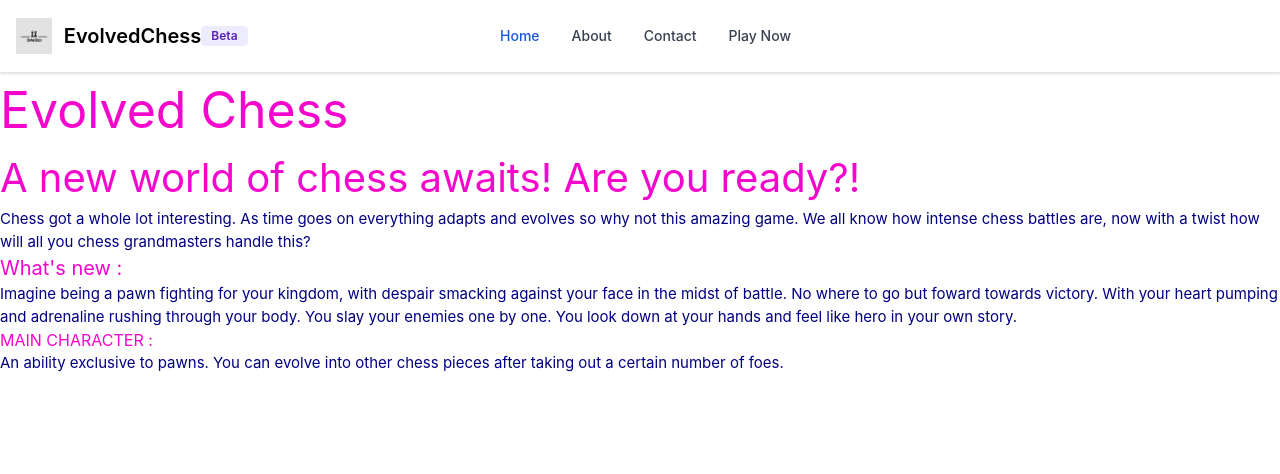
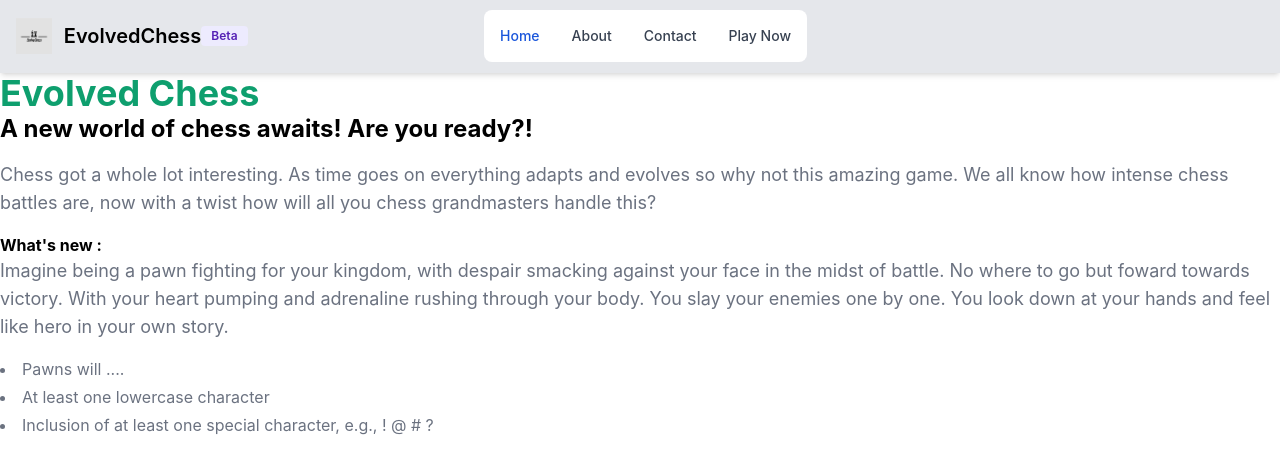
Before and after one commit to KivalM/EvolutionChess, a SvelteKit app: page /about in a window 1280 px wide. Shown: the top 474 px of the page. Built offline with nearby package versions, Linux system fonts and the light colour scheme.

Commit message:
about page stuff

```diff
--- a/src/lib/components/Header.svelte
+++ b/src/lib/components/Header.svelte
@@ -2,10 +2,8 @@
 	import { base } from '$app/paths';
 </script>
 
-<header class="shadow">
-	<nav
-		class="bg-white px-2 sm:px-4 py-2.5 dark:bg-gray-900  w-full z-20 top-0 left-0 border-b border-gray-200 dark:border-gray-600 "
-	>
+<header class="shadow-md bg-gray-500">
+	<nav class="px-2 sm:px-4 py-2.5 bg-gray-200  w-full z-20 top-0 left-0 border-b border-gray-200 ">
 		<div class="container flex flex-wrap justify-between items-center mx-auto">
 			<a href="{base}/" class="flex items-center">
 				<img src="{base}/icons/logo_512.png" class="mr-3 h-6 sm:h-9" alt="EvolvedChess Logo" />
--- a/src/routes/about/+page.svelte
+++ b/src/routes/about/+page.svelte
@@ -3,45 +3,38 @@
 	<meta name="description" content="About this app" />
 </svelte:head>
 
-<div>
-	<h1>Evolved Chess</h1>
-	<h2>A new world of chess awaits! Are you ready?!</h2>
+<section>
+	<!-- align center -->
+	<div class="flex justify-center">
+		<div class="container">
+			<h1 class="text-4xl font-bold text-green-500 ">Evolved Chess</h1>
+			<h2 class="text-2xl font-bold ">A new world of chess awaits! Are you ready?!</h2>
+			<p class="my-4 text-lg text-gray-500">
+				Chess got a whole lot interesting. As time goes on everything adapts and evolves so why not
+				this amazing game. We all know how intense chess battles are, now with a twist how will all
+				you chess grandmasters handle this?
+			</p>
+			<h3 class="font-bold">What's new :</h3>
+			<p class="mb-4 text-lg font-normal text-gray-500 dark:text-gray-400">
+				Imagine being a pawn fighting for your kingdom, with despair smacking against your face in
+				the midst of battle. No where to go but foward towards victory. With your heart pumping and
+				adrenaline rushing through your body. You slay your enemies one by one. You look down at
+				your hands and feel like hero in your own story.
+			</p>
+			<ul class="space-y-1 max-w-md list-disc list-inside text-gray-500 dark:text-gray-400">
+				<li>Pawns will ....</li>
+				<li>At least one lowercase character</li>
+				<li>Inclusion of at least one special character, e.g., ! @ # ?</li>
+			</ul>
+
+			<!-- <h4>MAIN CHARACTER :</h4>
 	<p>
-		Chess got a whole lot interesting. As time goes on everything adapts and evolves so why not this
-		amazing game. We all know how intense chess battles are, now with a twist how will all you chess
-		grandmasters handle this?
-	</p>
-	 <h3>What's new :</h3>
-	 <p>
-		Imagine being a pawn fighting for your kingdom, with despair smacking against your face in the midst
-		of battle. No where to go but foward towards victory. With your heart pumping and adrenaline
-		rushing through your body. You slay your enemies one by one. You look down at your hands and feel
-		like hero in your own story.
-	 </p>
-	 <h4>
-		MAIN CHARACTER :
-	  </h4>
-	  <p>
-       An ability exclusive to pawns. You can evolve into other chess pieces after taking out a certain
-	   number of foes.
-	  </p>
-</div>
+		An ability exclusive to pawns. You can evolve into other chess pieces after taking out a certain
+		number of foes.
+	</p> -->
+		</div>
+	</div>
+</section>
 
 <style>
-	h1 {
-		color: rgb(245, 6, 205);
-		font-size: 50px;
-	} h2 {
-		color: rgb(245, 6, 205);
-		font-size: 40px;
-	} p {
-		color: navy;
-		font-size: 15px;
-	} h3 {
-		color: rgb(245, 6, 205);
-		font-size: 20px;
-	} h4 {
-		color: rgb(245, 6, 205);
-		font-size: 16px;
-	}
 </style>
```
